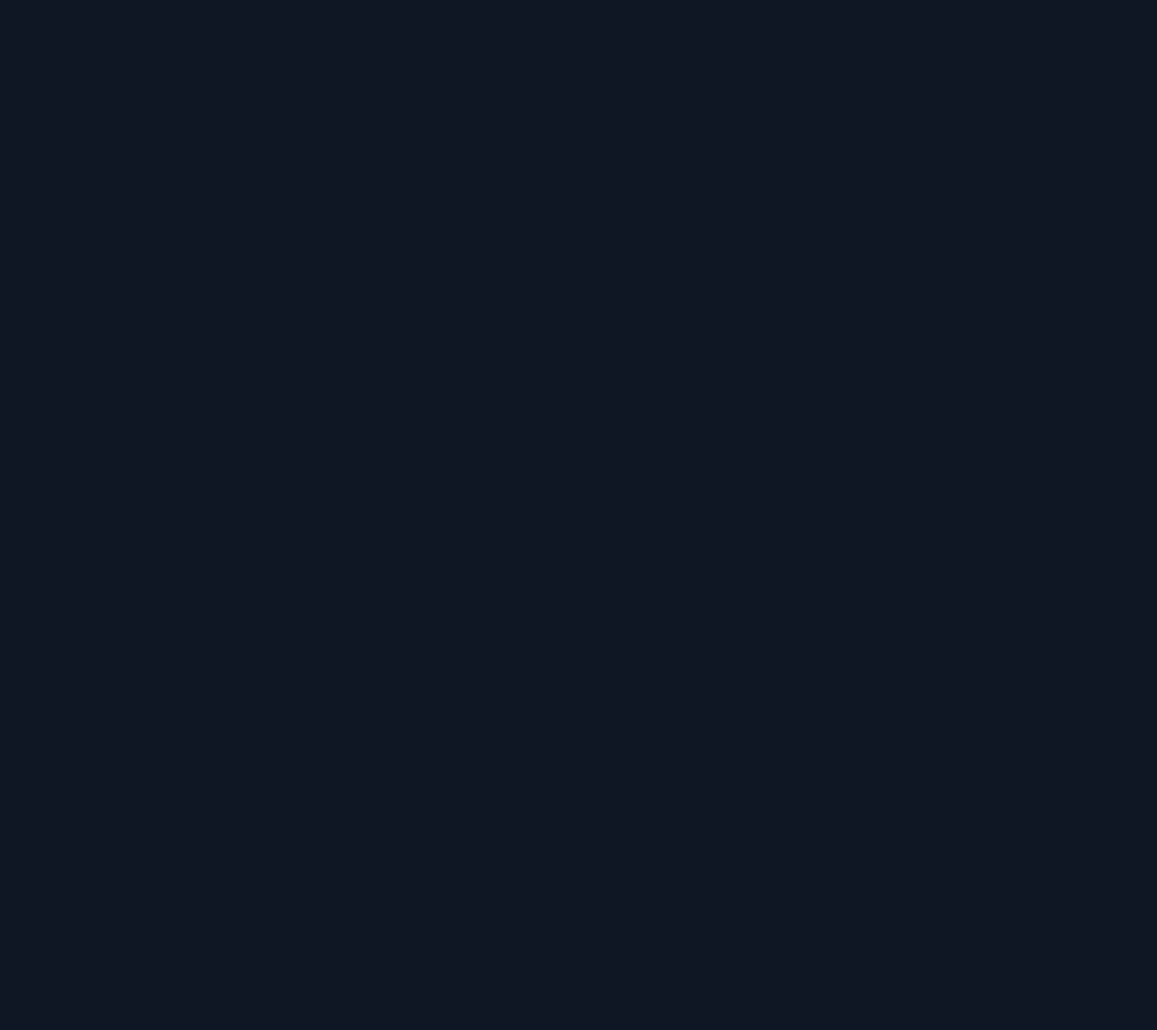
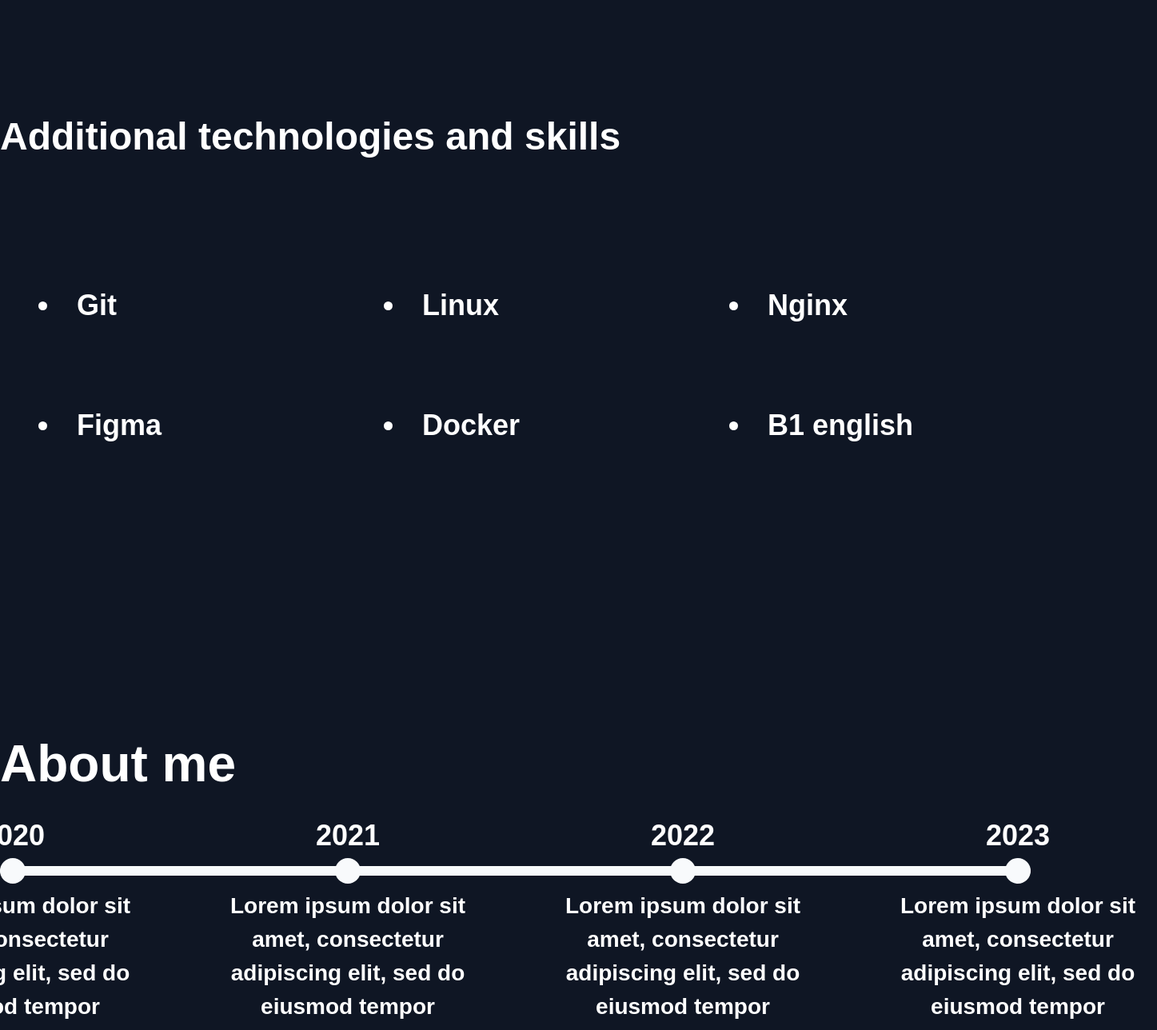
Before and after one commit to AmetDev/Layout-sites, a React (Create React App) app in the folder web-port/: page / in a window 1280 px wide. Shown: the part 2710-3998 px from the top of the page at 80% size, 1447 px wide, since content can reach past the window. Before the commit the page ends 2558 px from the top, so only its background shows below. Built offline with nearby package versions, Linux system fonts and the light colour scheme.

Commit message:
add skills and about me

```diff
--- /dev/null
+++ b/web-port/src/components/AboutMe.jsx
@@ -0,0 +1,43 @@
+export function AboutMe() {
+    return (
+        <div className="mt-[300px] mb-[420px]">
+            <p className="text-white font-semibold text-[64px]">About me</p>
+            <div>
+                <div className="mt-[80px] w-[1289px] h-[12px] bg-slate-50 inline-block flex items-center rounded-full justify-between">
+                    <div className="rounded-full w-[32px] h-[32px] bg-slate-50 justify-center flex items-center flex-col">
+                        <div className="text-white mb-6 font-semibold text-[36px] ">2020</div>
+                        <div className="inline-block w-[347px] h-[48px] mt-4 font-semibold text-[28px] text-white">
+                            <p className="text-center">
+                            Lorem ipsum dolor sit amet, consectetur adipiscing elit, sed do eiusmod tempor incididunt ut labore et dolore magna aliqua.
+                            </p>
+                        </div>
+                    </div>
+                    <div className="rounded-full w-[32px] h-[32px] bg-slate-50 justify-center flex items-center flex-col">
+                        <div className="text-white mb-6 font-semibold text-[36px] ">2021</div>
+                        <div className="inline-block w-[347px] h-[48px] mt-4 font-semibold text-[28px] text-white">
+                            <p className="text-center">
+                            Lorem ipsum dolor sit amet, consectetur adipiscing elit, sed do eiusmod tempor incididunt ut labore et dolore magna aliqua.
+                            </p>
+                        </div>
+                    </div>
+                    <div className="rounded-full w-[32px] h-[32px] bg-slate-50 justify-center flex items-center flex-col">
+                        <div className="text-white mb-6 font-semibold text-[36px] ">2022</div>
+                        <div className="inline-block w-[347px] h-[48px] mt-4 font-semibold text-[28px] text-white">
+                            <p className="text-center">
+                            Lorem ipsum dolor sit amet, consectetur adipiscing elit, sed do eiusmod tempor incididunt ut labore et dolore magna aliqua.
+                            </p>
+                        </div>
+                    </div>
+                    <div className="rounded-full w-[32px] h-[32px] bg-slate-50 justify-center flex items-center flex-col">
+                        <div className="text-white mb-6 font-semibold text-[36px] ">2023</div>
+                        <div className="inline-block w-[347px] h-[48px] mt-4 font-semibold text-[28px] text-white">
+                            <p className="text-center">
+                            Lorem ipsum dolor sit amet, consectetur adipiscing elit, sed do eiusmod tempor incididunt ut labore et dolore magna aliqua.
+                            </p>
+                        </div>
+                    </div>
+                </div>
+            </div>
+        </div>
+    )
+}
--- a/web-port/src/components/App.jsx
+++ b/web-port/src/components/App.jsx
@@ -3,6 +3,8 @@ import { Header } from "./Header";
 import { Begin } from "./Begin";
 import { Projects } from "./Projects";
 import { Technologies } from "./Techonologies";
+import { List } from "./List";
+import { AboutMe } from "./AboutMe";
 function App() {
   return (
     <div className="max-w-screen-xl mx-auto">
@@ -10,6 +12,8 @@ function App() {
       <Begin />
       <Projects/>
       <Technologies/>
+      <List/>
+      <AboutMe/>
     </div>
 
 
--- /dev/null
+++ b/web-port/src/components/List.jsx
@@ -0,0 +1,16 @@
+export function List() {
+    const arr = [{id: 1, name:'Git'}, {id: 2, name:'Linux'}, {id: 3, name:'Nginx'}, {id: 4, name:'Figma'}, {id:5, name:'Docker'}, {id: 6, name:'B1 english'}]
+        return(
+        <div>
+            <h1 className="text-white text-[48px] font-semibold mt-[287px] mb-[100px]">Additional technologies and skills</h1>
+            <div className="flex flex-row flex-wrap justify-between">
+                {arr.map((element) => {
+                    return (
+                        <li key={element.id}  className="basis-1/4 text-[36px] m-12 font-semibold  text-white">{element.name}</li>
+                    )
+                })}
+            </div>
+
+        </div>
+        )
+}
```
Also changed, not shown: web-port/src/components/Techonologies.jsx (+0 -20 lines).
